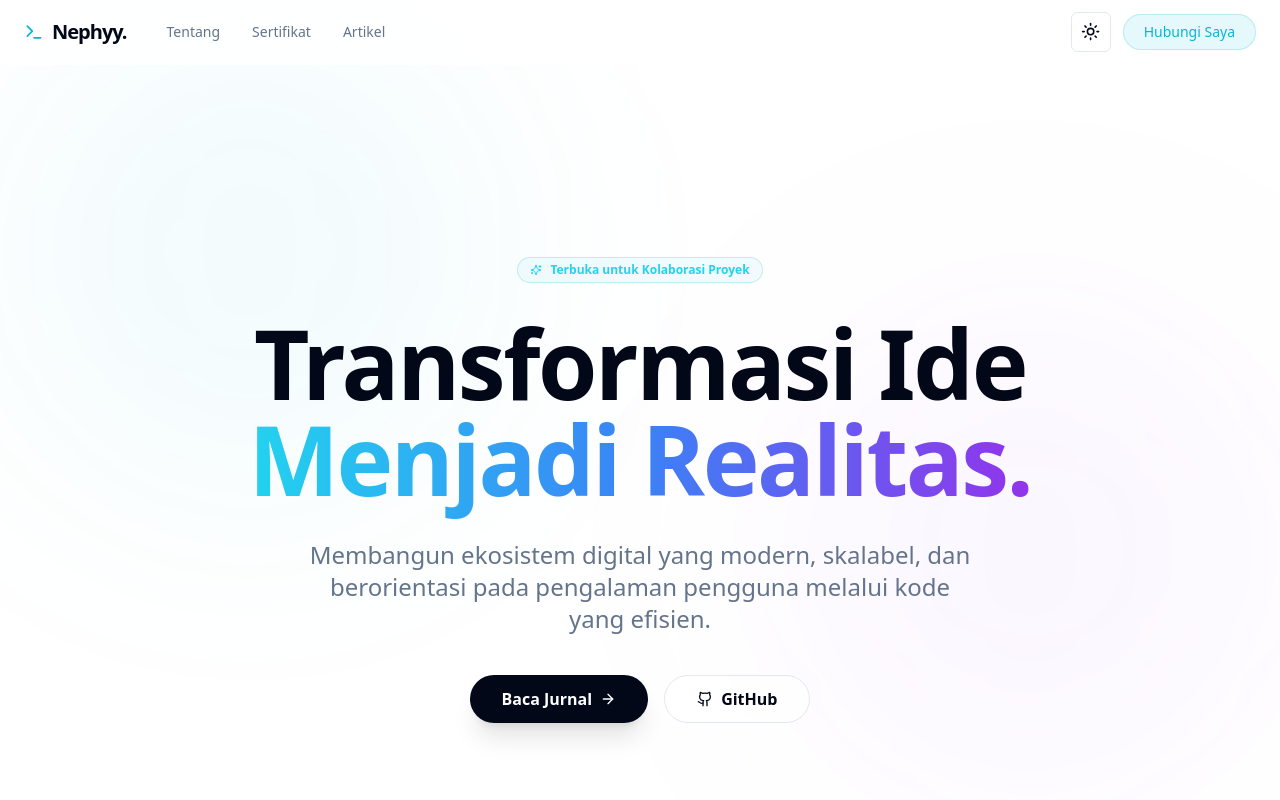
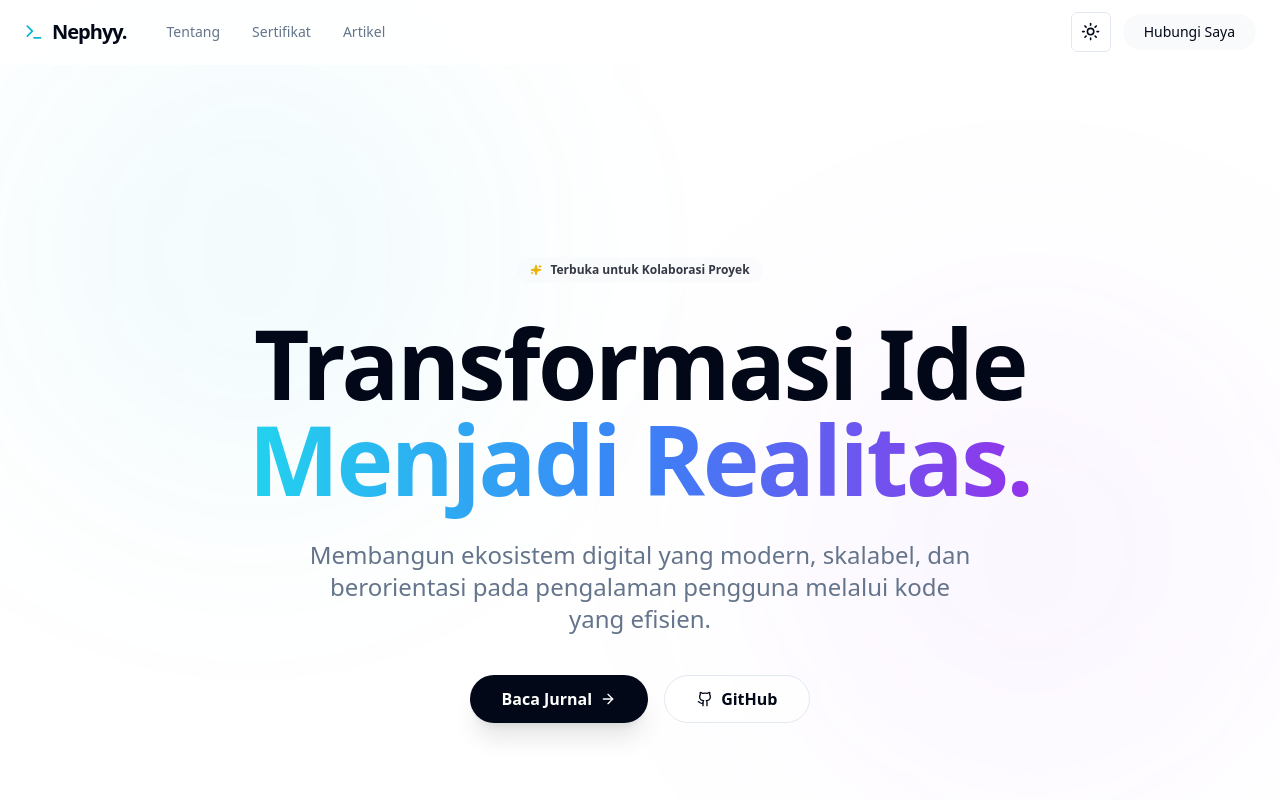
Before and after one commit to Nephyy1/nephyy-portofolio, a Next.js app: page / in a window 1280 px wide. Shown: the top 800 px of the page. Built offline with nearby package versions, Linux system fonts and the light colour scheme; no server answers; the database is empty.

Commit message:
Update page.tsx

```diff
--- a/app/page.tsx
+++ b/app/page.tsx
@@ -132,7 +132,13 @@ export default function Home() {
   }
 
   return (
-    <div className="min-h-screen bg-background text-foreground flex flex-col font-sans selection:bg-cyan-500/20 selection:text-cyan-500 overflow-x-hidden relative">
+    <div className="min-h-screen bg-background text-foreground flex flex-col font-sans overflow-x-hidden relative selection:bg-white/10 selection:text-white">
+
+      <style jsx global>{`
+        * {
+          -webkit-tap-highlight-color: transparent;
+        }
+      `}</style>
 
       <div className="fixed inset-0 z-0 pointer-events-none">
         <div className="absolute top-0 left-0 w-[500px] h-[500px] bg-cyan-500/5 blur-[120px] rounded-full mix-blend-screen" />
@@ -157,7 +163,7 @@ export default function Home() {
             <Link
                 href="https://wa.me/6281533331355"
                 target="_blank"
-                className="hidden sm:inline-flex h-9 items-center justify-center rounded-full bg-cyan-500/10 border border-cyan-500/20 text-cyan-500 px-5 text-sm font-medium hover:bg-cyan-500 hover:text-white transition-all active:scale-95"
+                className="hidden sm:inline-flex h-9 items-center justify-center rounded-full bg-secondary/50 border border-white/10 text-foreground px-5 text-sm font-medium hover:bg-secondary transition-all active:scale-95"
             >
                 Hubungi Saya
             </Link>
@@ -174,8 +180,8 @@ export default function Home() {
             variants={staggerContainer}
             className="container mx-auto px-6 max-w-5xl text-center"
           >
-            <motion.div variants={fadeInUp} className="inline-flex items-center gap-2 px-3 py-1 rounded-full border border-cyan-500/20 bg-cyan-500/5 text-xs font-semibold mb-8 backdrop-blur-sm text-cyan-400">
-              <Sparkles className="w-3 h-3" />
+            <motion.div variants={fadeInUp} className="inline-flex items-center gap-2 px-3 py-1 rounded-full border border-white/10 bg-secondary/30 text-xs font-semibold mb-8 backdrop-blur-sm text-foreground/80">
+              <Sparkles className="w-3 h-3 text-yellow-500 fill-yellow-500" />
               <span>Terbuka untuk Kolaborasi Proyek</span>
             </motion.div>
 
```
